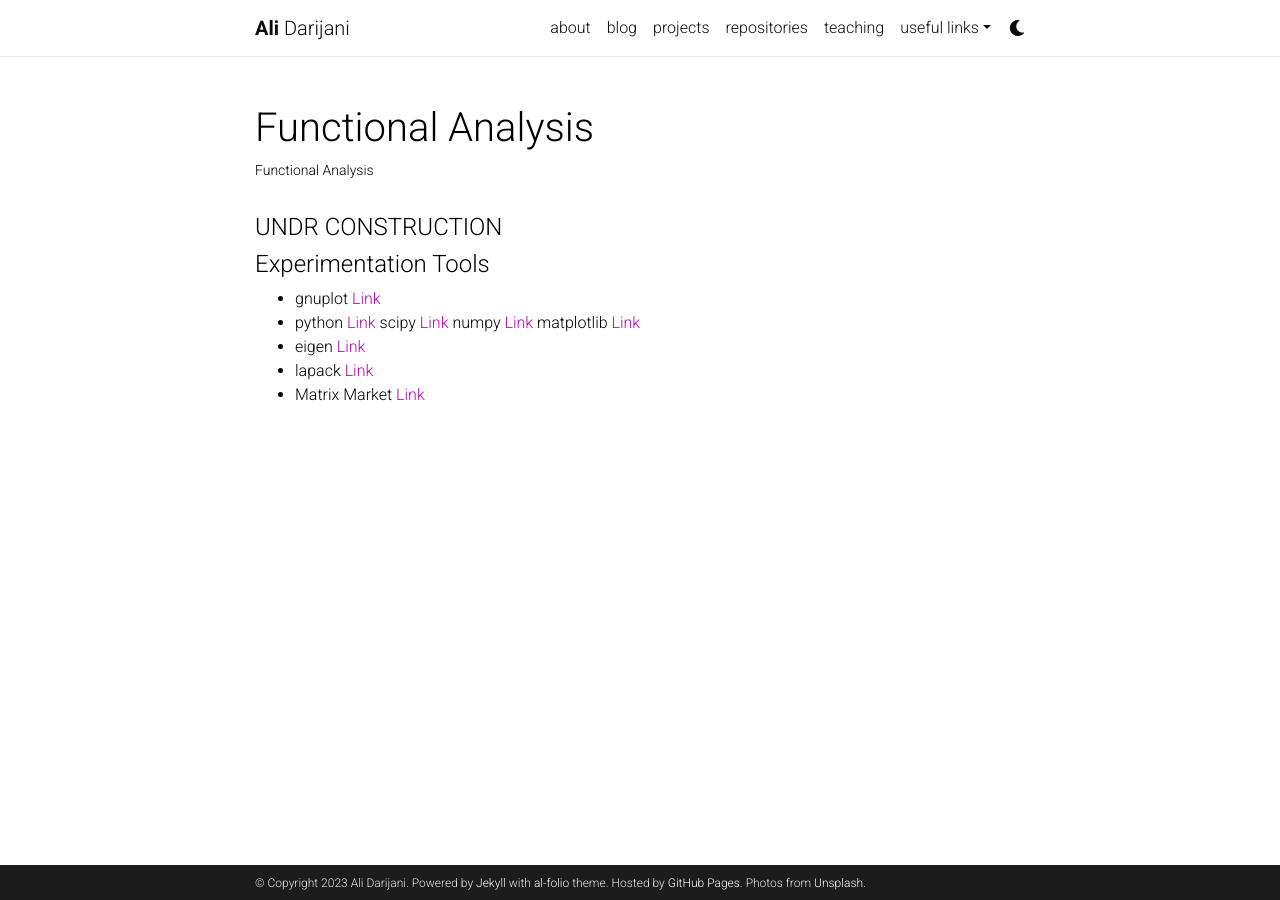
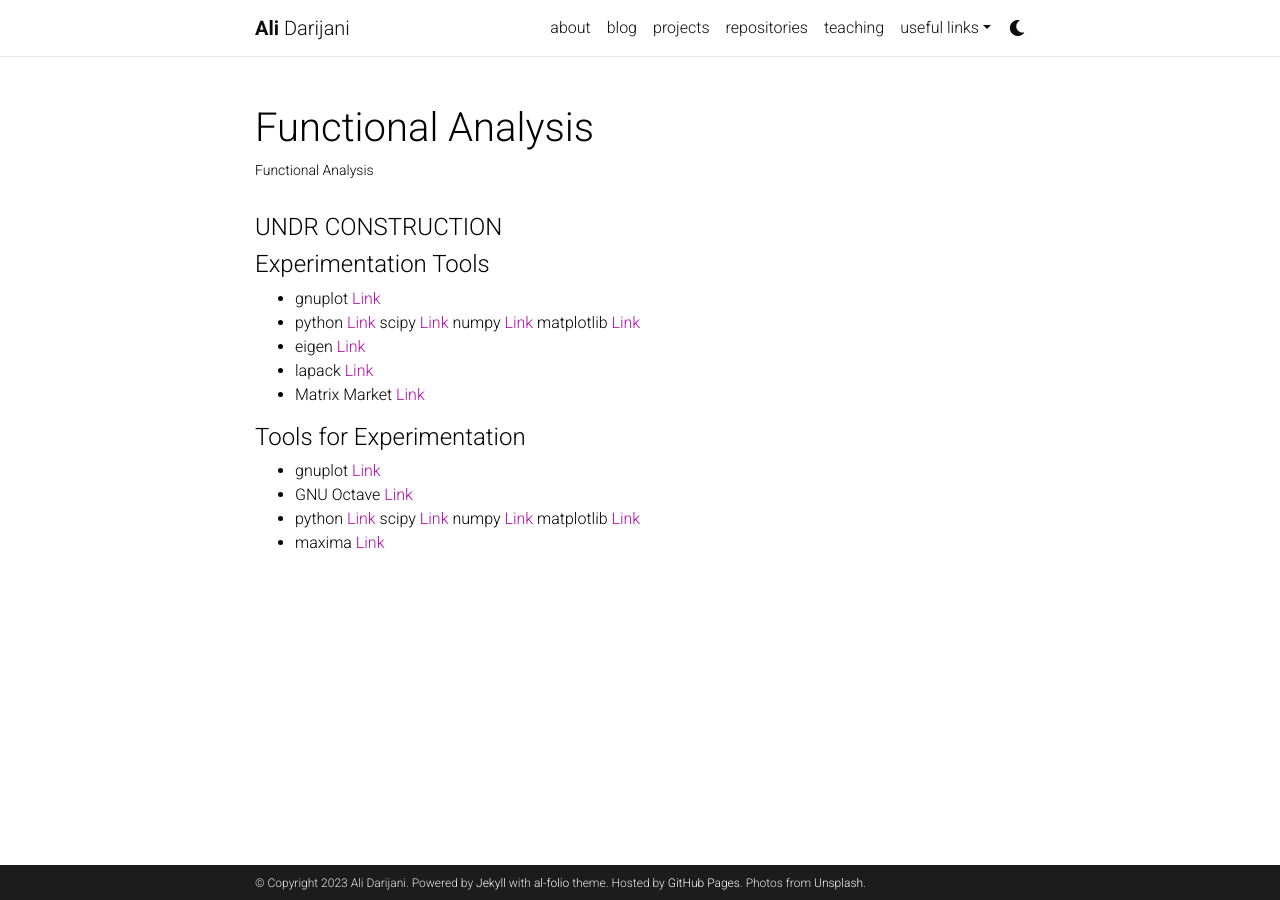
Before and after one commit to adarijani/adarijani.github.io_archived, a Jekyll site: the page built from _projects/06.functional_analysis.md, in a window 1280 px wide. Built offline with Jekyll 4.4.1, drawn with Linux system fonts in a browser that asks for light colours; comment, search, counter and statistics services are not loaded; a style sheet for code colours, icons or effects is not loaded.

Commit message:
Update 06.functional_analysis.md

```diff
--- a/_projects/06.functional_analysis.md
+++ b/_projects/06.functional_analysis.md
@@ -16,3 +16,10 @@ category: teaching
 - eigen [Link](https://eigen.tuxfamily.org/index.php?title=Main_Page)
 - lapack [Link](https://netlib.org/lapack/)
 - Matrix Market [Link](https://math.nist.gov/MatrixMarket/)
+
+#### Tools for Experimentation
+
+- gnuplot [Link](http://www.gnuplot.info/)
+- GNU Octave  [Link](https://octave.org/)
+- python [Link](https://www.python.org/) scipy [Link](https://scipy.org/) numpy [Link](https://numpy.org/) matplotlib [Link](https://matplotlib.org/)
+- maxima [Link](https://maxima.sourceforge.io/)
```
